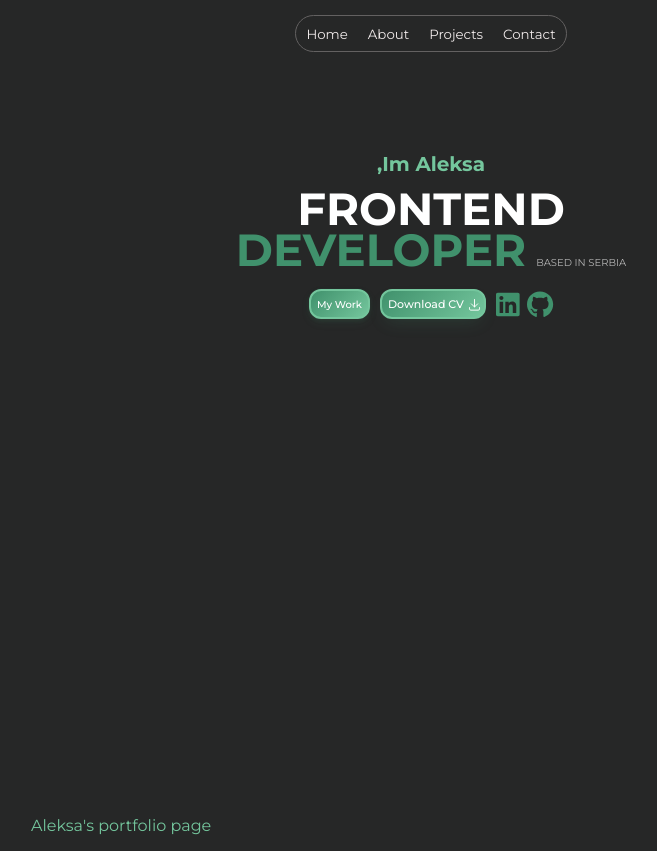
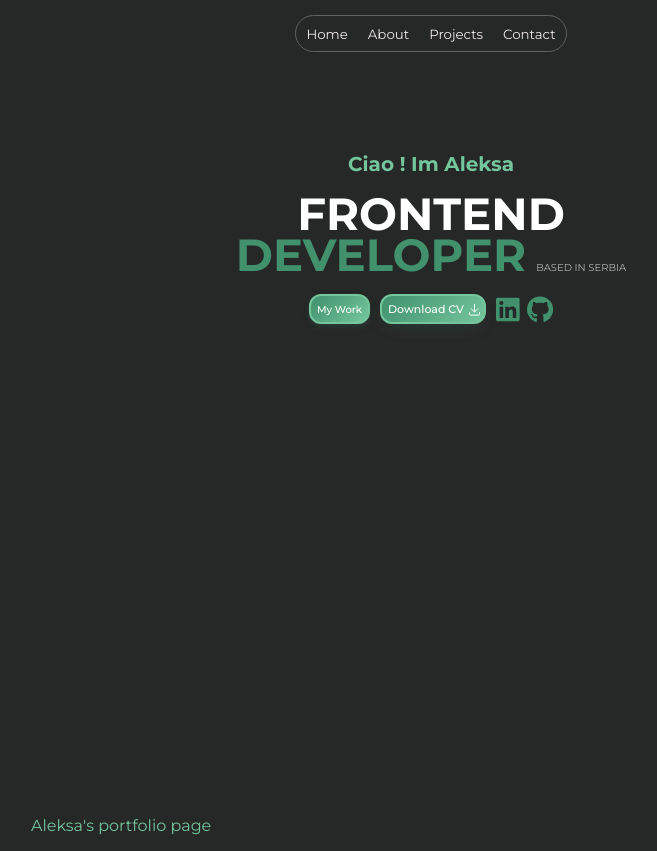
Before and after one commit to aleksa13122/aleksa-s-portfolio, a React (Vite) app: page / in a window 1280 px wide. Shown: the whole page, without its empty margins (209-866 px from the left). Built offline with nearby package versions, Linux system fonts and the light colour scheme.

Commit message:
greetings update

```diff
--- a/src/components/Header/Header.css
+++ b/src/components/Header/Header.css
@@ -20,7 +20,8 @@
 .greeting {
   font-size: 20px;
   color: #74c69d;
-  margin-bottom: 5px;
+  line-height: 1.2;
+  margin-bottom: 10px;
 }
 .job-title {
   font-weight: bold;
@@ -65,7 +66,6 @@
   align-items: center;
   font-size: 18px;
   transition: transform 0.3s ease, box-shadow 0.3s ease;
-  /* border: 1px solid #74c69d; */
 }
 
 .header-links a:hover {
--- a/src/components/Header/HeaderJob.jsx
+++ b/src/components/Header/HeaderJob.jsx
@@ -1,12 +1,13 @@
 import "./Header.css";
 import HeaderLoc from "./HeaderLocation";
-import React from "react";
+import React, { useEffect } from "react";
 import { useState } from "react";
 
 const words = [
   "Hello",
   "Здраво",
   "Hola",
+  "Ciao",
   "你好",
   "Bonjour",
   "Привет",
@@ -16,14 +17,22 @@ const words = [
 ];
 
 export default function HeaderJob() {
-  const [word, setWord] = useState(words[0]);
+  const [word, setWord] = useState({ index: 0 });
 
-  function changeWord() {}
+  useEffect(() => {
+    const intervalId = setInterval(() => {
+      setWord((prevState) => ({
+        index: (prevState.index + 1) % words.length,
+      }));
+    }, 1500);
+
+    return () => clearInterval(intervalId);
+  }, []);
 
   return (
     <div className="job-container">
       <div className="job-title">
-        <p className="greeting"> ,Im Aleksa</p>
+        <p className="greeting">{words[word.index]} ! Im Aleksa</p>
         FRONTEND <br />
         <div className="second-row">
           <span className="sekundarna">DEVELOPER</span>
```
